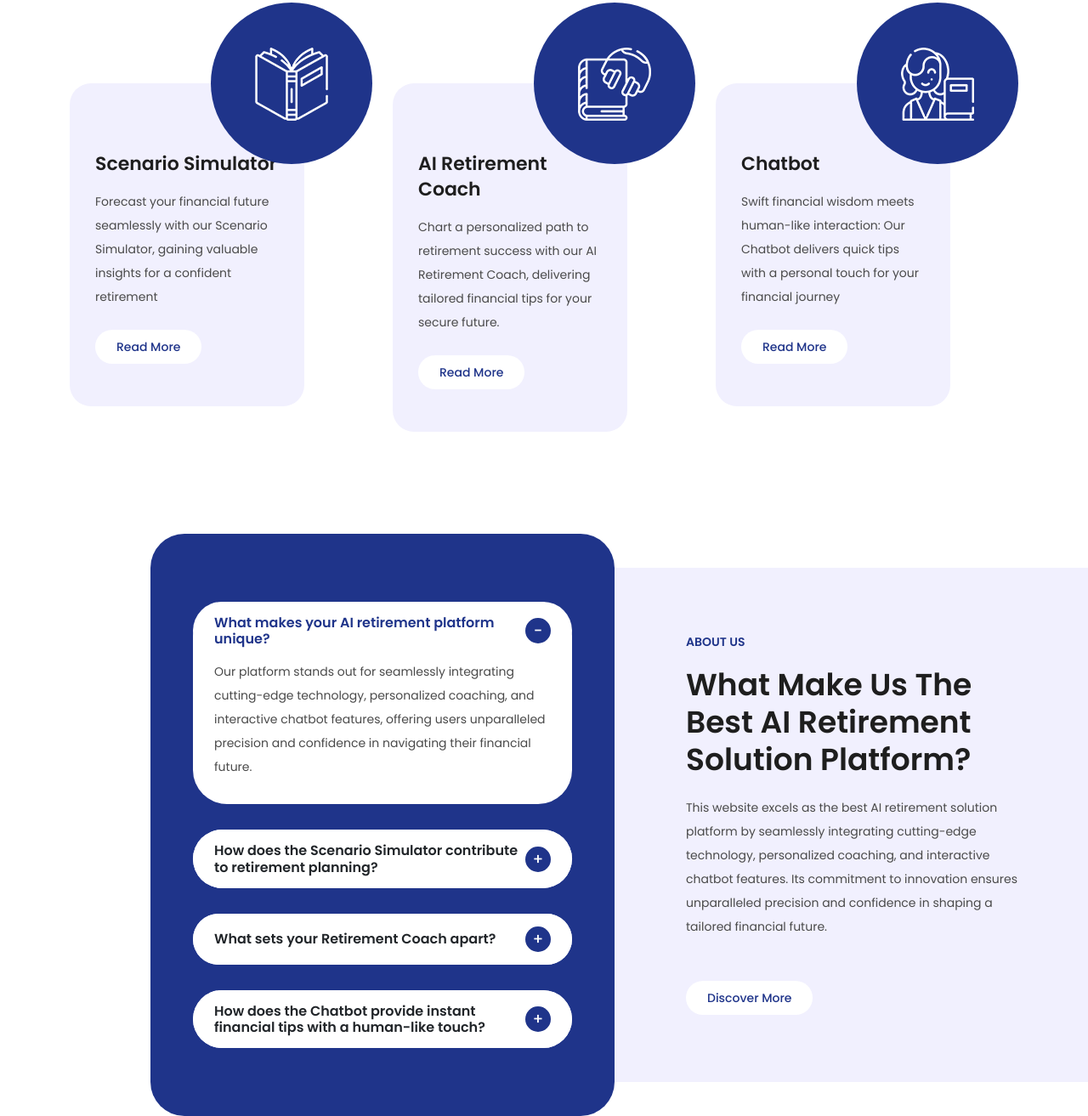
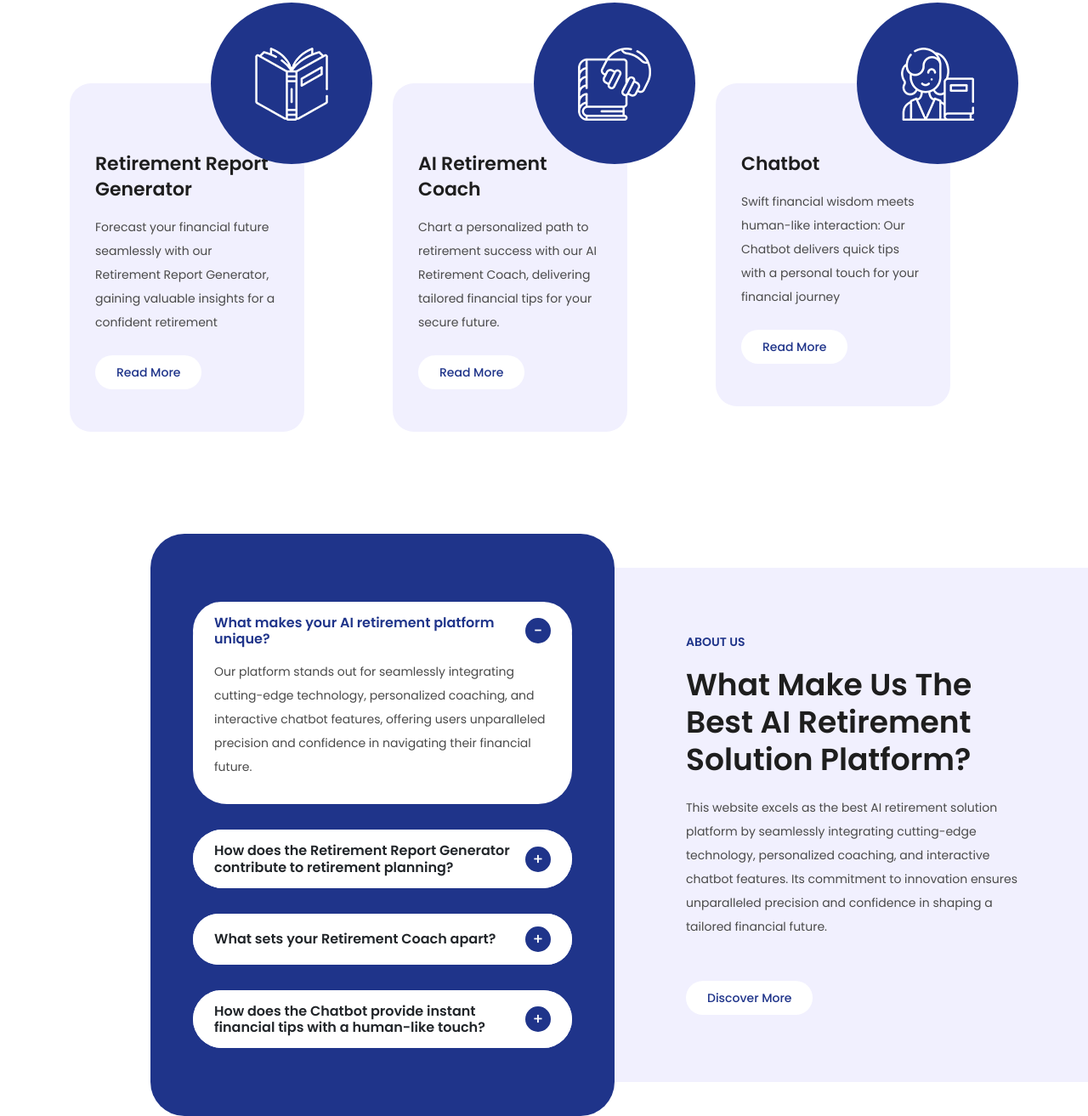
Before and after one commit to IvanDsilva31/TIAA_Simulatrix, a plain HTML site: page frontend/index.html in a window 1280 px wide. Shown: the part 978-2291 px from the top of the page at 85% size. Drawn offline with nearby package versions, Linux system fonts and the light colour scheme.

Commit message:
Update index.html

```diff
--- a/frontend/index.html
+++ b/frontend/index.html
@@ -107,8 +107,9 @@
               <img src="assets/images/service-01.png" alt="online degrees">
             </div>
             <div class="main-content">
-              <h4>Scenario Simulator</h4>
-              <p>Forecast your financial future seamlessly with our Scenario Simulator, gaining valuable insights for a
+              <h4>Retirement Report Generator</h4>
+              <p>Forecast your financial future seamlessly with our Retirement Report Generator, gaining valuable
+                insights for a
                 confident retirement</p>
               <div class="main-button">
                 <a href="#">Read More</a>
@@ -175,13 +176,14 @@
               <h2 class="accordion-header" id="headingTwo">
                 <button class="accordion-button collapsed" type="button" data-bs-toggle="collapse"
                   data-bs-target="#collapseTwo" aria-expanded="false" aria-controls="collapseTwo">
-                  How does the Scenario Simulator contribute to retirement planning?
+                  How does the Retirement Report Generator contribute to retirement planning?
                 </button>
               </h2>
               <div id="collapseTwo" class="accordion-collapse collapse" aria-labelledby="headingTwo"
                 data-bs-parent="#accordionExample">
                 <div class="accordion-body">
-                  The Scenario Simulator provides insightful glimpses into personalized retirement possibilities,
+                  The Retirement Report Generator provides insightful glimpses into personalized retirement
+                  possibilities,
                   empowering users to make informed decisions and plan for a secure financial future.
                 </div>
               </div>
@@ -282,7 +284,7 @@
         <div class="col-lg-7">
           <div class="owl-carousel owl-testimonials">
             <div class="item">
-              <p>“Hats off to the Scenario Simulator for foresight and the Retirement Coach for personalized
+              <p>“Hats off to the Retirement Report Generator for foresight and the Retirement Coach for personalized
                 guidance—making this website the go-to for a confident and tailored retirement journey.”</p>
               <div class="author">
                 <img src="assets/images/testimonial-author.jpg" alt="">
```
